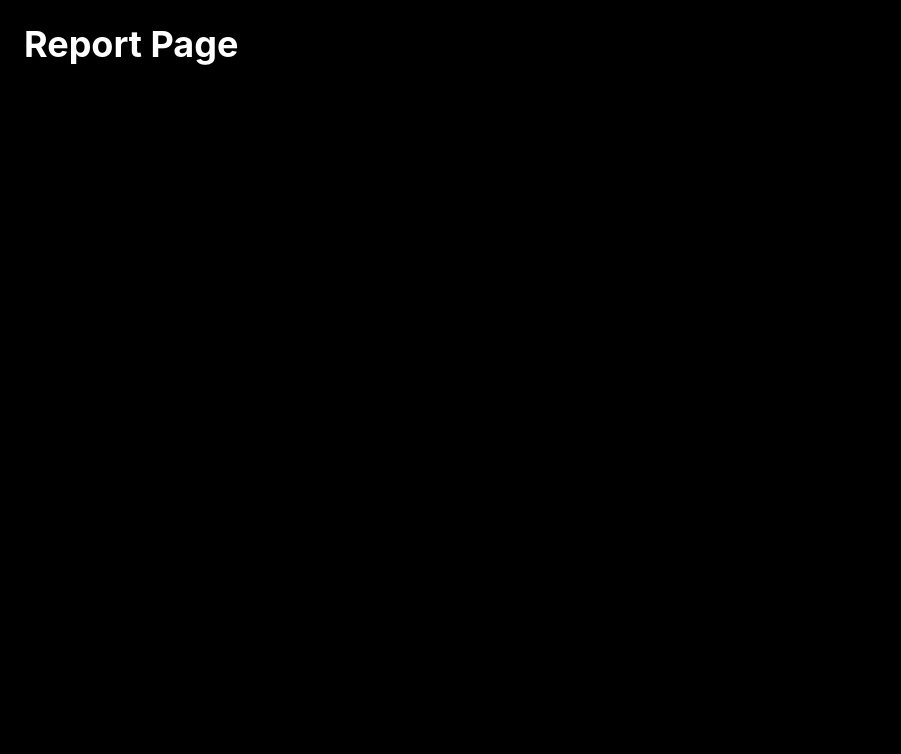
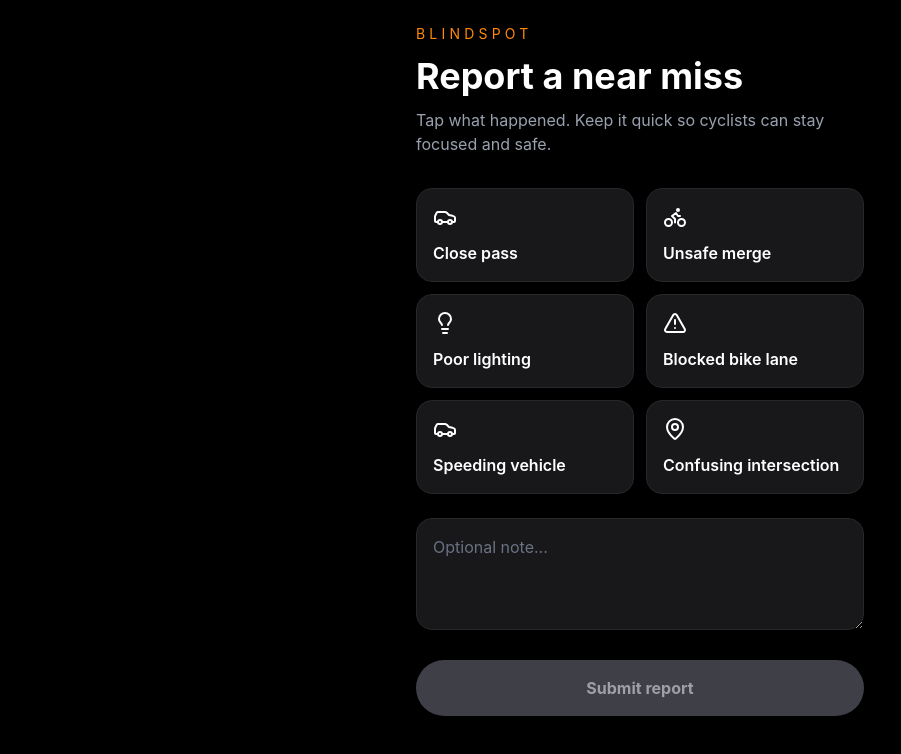
Before and after one commit to suruberry/BlindSpot-HackDavis26, a React (Vite) app: page /report in a window 1280 px wide. Shown: the top 754 px of the page, without its empty margins (0-901 px from the left). Built offline with nearby package versions, Linux system fonts and the light colour scheme.

Commit message:
Build near-miss report flow

```diff
--- a/src/pages/ReportPage.tsx
+++ b/src/pages/ReportPage.tsx
@@ -1,9 +1,92 @@
+import { useState } from "react"
+import { AlertTriangle, Bike, Car, Lightbulb, MapPin, Send } from "lucide-react"
+
+const incidentTypes = [
+  { label: "Close pass", icon: Car },
+  { label: "Unsafe merge", icon: Bike },
+  { label: "Poor lighting", icon: Lightbulb },
+  { label: "Blocked bike lane", icon: AlertTriangle },
+  { label: "Speeding vehicle", icon: Car },
+  { label: "Confusing intersection", icon: MapPin },
+]
+
 export default function ReportPage() {
+  const [selectedType, setSelectedType] = useState("")
+  const [note, setNote] = useState("")
+  const [submitted, setSubmitted] = useState(false)
+
+  function handleSubmit() {
+    if (!selectedType) return
+    setSubmitted(true)
+  }
+
+  if (submitted) {
+    return (
+      <div className="flex min-h-screen items-center justify-center bg-black p-6 text-white">
+        <div className="max-w-md rounded-3xl bg-zinc-900 p-8 text-center shadow-xl">
+          <div className="mx-auto mb-4 flex h-16 w-16 items-center justify-center rounded-full bg-green-500/20">
+            <Send className="h-8 w-8" />
+          </div>
+          <h1 className="text-3xl font-bold">Report submitted</h1>
+          <p className="mt-3 text-gray-400">
+            Your near-miss report helps make invisible danger patterns visible.
+          </p>
+          <a
+            href="/map"
+            className="mt-6 inline-block rounded-full bg-white px-6 py-3 font-semibold text-black"
+          >
+            Back to map
+          </a>
+        </div>
+      </div>
+    )
+  }
+
   return (
-    <div className="min-h-screen bg-black text-white">
-      <h1 className="p-6 text-4xl font-bold">
-        Report Page
-      </h1>
+    <div className="min-h-screen bg-black p-6 text-white">
+      <div className="mx-auto max-w-md">
+        <p className="text-sm uppercase tracking-[0.3em] text-orange-400">
+          BlindSpot
+        </p>
+
+        <h1 className="mt-3 text-4xl font-bold">Report a near miss</h1>
+
+        <p className="mt-3 text-gray-400">
+          Tap what happened. Keep it quick so cyclists can stay focused and safe.
+        </p>
+
+        <div className="mt-8 grid grid-cols-2 gap-3">
+          {incidentTypes.map(({ label, icon: Icon }) => (
+            <button
+              key={label}
+              onClick={() => setSelectedType(label)}
+              className={`rounded-2xl border p-4 text-left transition ${
+                selectedType === label
+                  ? "border-orange-400 bg-orange-500/20"
+                  : "border-zinc-800 bg-zinc-900"
+              }`}
+            >
+              <Icon className="mb-3 h-6 w-6" />
+              <span className="font-semibold">{label}</span>
+            </button>
+          ))}
+        </div>
+
+        <textarea
+          value={note}
+          onChange={(e) => setNote(e.target.value)}
+          placeholder="Optional note..."
+          className="mt-6 min-h-28 w-full rounded-2xl border border-zinc-800 bg-zinc-900 p-4 text-white outline-none placeholder:text-gray-500"
+        />
+
+        <button
+          onClick={handleSubmit}
+          disabled={!selectedType}
+          className="mt-6 w-full rounded-full bg-white px-6 py-4 font-bold text-black disabled:cursor-not-allowed disabled:bg-zinc-700 disabled:text-zinc-400"
+        >
+          Submit report
+        </button>
+      </div>
     </div>
   )
 }
```
